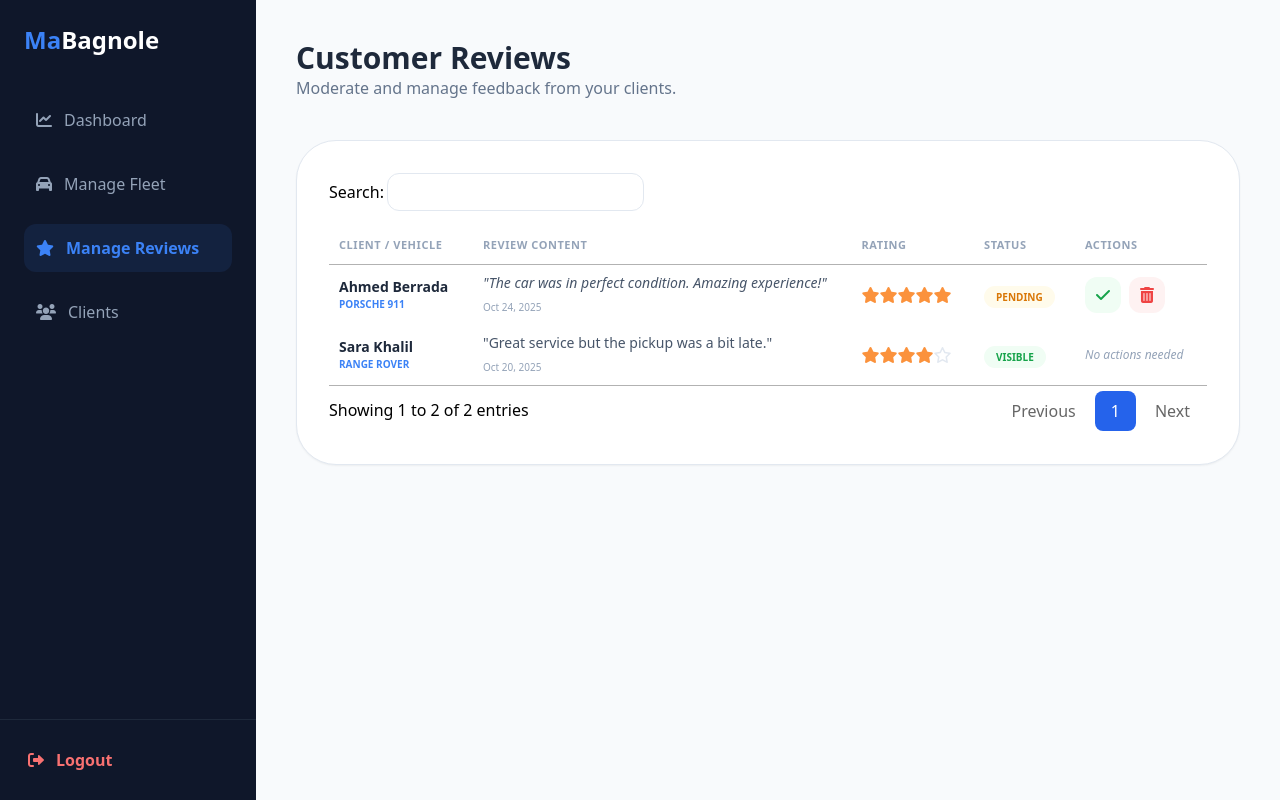
After one commit to lakroune/MaBagnole_v1, a PHP site: page /frontend/admin_reviews.php in a window 1280 px wide. The commit adds this page. Run offline with PHP 8.4, Linux system fonts and the light colour scheme; some libraries are stand-ins or nearby versions.

Commit message:
feat: approver et reject un avis  .

```diff
--- a/app/controler/ClientControler.php
+++ b/app/controler/ClientControler.php
@@ -133,7 +133,7 @@ class ClientControler
         try {
             $avis = new Avis();
             $avis->setIdAvis((int)$_POST["idAvis"]);
-            if ($avis->supprimerAvis($avis->getIdAvis()))
+            if ($avis->rejectReview($avis->getIdAvis()))
                 return true;
             else
                 return false;
--- a/app/model/Client.php
+++ b/app/model/Client.php
@@ -117,7 +117,7 @@ class Client extends Utilisateur
             $stmt = $db->prepare($sql);
             $stmt->bindParam(":idClient", $idClient);
             $stmt->execute();
-            $client = $stmt->fetch(\PDO::FETCH_CLASS, Client::class);
+            $client = $stmt->fetchObject(Client::class);
             if ($client) {
                 return $client;
             } else {
--- a/app/model/Reservation.php
+++ b/app/model/Reservation.php
@@ -194,7 +194,8 @@ class Reservation
             error_log(date('y-m-d h:i:s') . " Connexion :error ." . $e . PHP_EOL, 3, "error.log");
         }
         if ($stmt->execute()) {
-            $reservation = $stmt->fetch(\PDO::FETCH_CLASS, Reservation::class);
+            $stmt->setFetchMode(\PDO::FETCH_CLASS, Reservation::class);
+            $reservation = $stmt->fetch();
             return $reservation;
         } else {
             return null;
@@ -229,7 +230,7 @@ class Reservation
     {
         try {
             $db = Connexion::connect()->getConnexion();
-            $sql = "select * from reservations r inner join vehicules v on r.idVehicule=v.idVehicule inner join utilisateurs u on r.idClient=u.idUtilisateur";
+            $sql = "select r.* from reservations r inner join vehicules v on r.idVehicule=v.idVehicule inner join utilisateurs u on r.idClient=u.idUtilisateur";
             $stmt = $db->prepare($sql);
             if ($stmt->execute()) {
                 $reservations = $stmt->fetchAll(\PDO::FETCH_CLASS, Reservation::class);
--- a/app/view/admin_reservations.php
+++ b/app/view/admin_reservations.php
@@ -156,7 +156,7 @@ if (!isset($_SESSION['Utilisateur']) || $_SESSION['Utilisateur']->getRole() !==
     <script>
         $(document).ready(function() {
             $('#resTable').DataTable({
-                pageLength: 10,
+                pageLength: 8,
             });
         });
 
--- a/app/view/sidebar.php
+++ b/app/view/sidebar.php
@@ -18,6 +18,9 @@
              <a href="admin_categories.php" class="flex items-center gap-3 text-slate-400 hover:text-white transition p-3">
                  <i class="fas fa-tags"></i> Categories
              </a>
+             <a href="admin_reviews.php" class="flex items-center gap-3 text-slate-400 hover:text-white transition p-3">
+                 <i class="fas fa-star"></i> Manage Reviews
+             </a>
              <a href="admin_clients.php" class="flex items-center gap-3 text-slate-400 hover:text-white transition p-3">
                  <i class="fas fa-users"></i> Clients
              </a>
--- /dev/null
+++ b/frontend/admin_reviews.php
@@ -0,0 +1,154 @@
+<!DOCTYPE html>
+<html lang="en">
+<head>
+    <meta charset="UTF-8">
+    <meta name="viewport" content="width=device-width, initial-scale=1.0">
+    <title>MaBagnole | Manage Reviews</title>
+    <script src="https://cdn.tailwindcss.com"></script>
+    <link href="https://cdnjs.cloudflare.com/ajax/libs/font-awesome/6.0.0/css/all.min.css" rel="stylesheet">
+    <link rel="stylesheet" href="https://cdn.datatables.net/1.13.6/css/jquery.dataTables.min.css">
+    <style>
+        .dataTables_wrapper .dataTables_filter input {
+            border-radius: 12px; padding: 6px 12px; border: 1px solid #e2e8f0; outline: none;
+        }
+        .dataTables_wrapper .dataTables_paginate .paginate_button.current {
+            background: #2563eb !important; color: white !important; border: none; border-radius: 8px;
+        }
+    </style>
+</head>
+<body class="bg-slate-50 min-h-screen flex">
+
+    <aside class="w-64 bg-slate-900 min-h-screen text-white flex flex-col sticky top-0 hidden md:flex">
+        <div class="p-6 flex-1">
+            <div class="mb-10">
+                <span class="text-2xl font-black text-blue-500">Ma<span class="text-white">Bagnole</span></span>
+            </div>
+            <nav class="space-y-4">
+                <a href="admin_dashboard.php" class="flex items-center gap-3 text-slate-400 hover:text-white transition p-3">
+                    <i class="fas fa-chart-line"></i> Dashboard
+                </a>
+                <a href="admin_fleet.php" class="flex items-center gap-3 text-slate-400 hover:text-white transition p-3">
+                    <i class="fas fa-car"></i> Manage Fleet
+                </a>
+                <a href="admin_reviews.php" class="flex items-center gap-3 text-blue-500 font-bold bg-blue-500/10 p-3 rounded-xl">
+                    <i class="fas fa-star"></i> Manage Reviews
+                </a>
+                <a href="admin_clients.php" class="flex items-center gap-3 text-slate-400 hover:text-white transition p-3">
+                    <i class="fas fa-users"></i> Clients
+                </a>
+            </nav>
+        </div>
+        <div class="p-4 border-t border-slate-800">
+            <a href="logout.php" class="flex items-center gap-3 p-3 text-red-400 hover:bg-red-500/10 rounded-xl transition font-bold">
+                <i class="fas fa-sign-out-alt"></i> Logout
+            </a>
+        </div>
+    </aside>
+
+    <main class="flex-1 p-4 md:p-10">
+        <header class="mb-10">
+            <h2 class="text-3xl font-bold text-slate-800">Customer Reviews</h2>
+            <p class="text-slate-500">Moderate and manage feedback from your clients.</p>
+        </header>
+
+        <div class="bg-white rounded-[2.5rem] shadow-sm border border-slate-200 p-8">
+            <table id="reviewsTable" class="w-full">
+                <thead>
+                    <tr class="text-left text-slate-400 uppercase text-[11px] font-black tracking-wider">
+                        <th class="pb-4">Client / Vehicle</th>
+                        <th class="pb-4">Review Content</th>
+                        <th class="pb-4">Rating</th>
+                        <th class="pb-4">Status</th>
+                        <th class="pb-4">Actions</th>
+                    </tr>
+                </thead>
+                <tbody class="divide-y divide-slate-100">
+                    <tr class="hover:bg-slate-50/50 transition">
+                        <td class="py-6">
+                            <div class="flex flex-col">
+                                <span class="font-bold text-slate-800 text-sm">Ahmed Berrada</span>
+                                <span class="text-[10px] text-blue-500 font-bold uppercase">Porsche 911</span>
+                            </div>
+                        </td>
+                        <td class="py-6 max-w-xs">
+                            <p class="text-sm text-slate-600 italic">"The car was in perfect condition. Amazing experience!"</p>
+                            <span class="text-[10px] text-slate-400">Oct 24, 2025</span>
+                        </td>
+                        <td class="py-6 text-orange-400">
+                            <i class="fas fa-star"></i><i class="fas fa-star"></i><i class="fas fa-star"></i><i class="fas fa-star"></i><i class="fas fa-star"></i>
+                        </td>
+                        <td class="py-6">
+                            <span class="px-3 py-1 bg-amber-50 text-amber-600 rounded-full text-[10px] font-black uppercase">Pending</span>
+                        </td>
+                        <td class="py-6">
+                            <div class="flex gap-2">
+                                <button onclick="approveReview(1)" class="w-9 h-9 bg-green-50 text-green-600 rounded-xl hover:bg-green-600 hover:text-white transition" title="Approve">
+                                    <i class="fas fa-check"></i>
+                                </button>
+                                <button onclick="openDeleteModal(1)" class="w-9 h-9 bg-red-50 text-red-500 rounded-xl hover:bg-red-600 hover:text-white transition" title="Delete">
+                                    <i class="fas fa-trash-alt"></i>
+                                </button>
+                            </div>
+                        </td>
+                    </tr>
+
+                    <tr class="hover:bg-slate-50/50 transition">
+                        <td class="py-6">
+                            <div class="flex flex-col">
+                                <span class="font-bold text-slate-800 text-sm">Sara Khalil</span>
+                                <span class="text-[10px] text-blue-500 font-bold uppercase">Range Rover</span>
+                            </div>
+                        </td>
+                        <td class="py-6 max-w-xs">
+                            <p class="text-sm text-slate-600">"Great service but the pickup was a bit late."</p>
+                            <span class="text-[10px] text-slate-400">Oct 20, 2025</span>
+                        </td>
+                        <td class="py-6 text-orange-400">
+                            <i class="fas fa-star"></i><i class="fas fa-star"></i><i class="fas fa-star"></i><i class="fas fa-star"></i><i class="far fa-star text-slate-200"></i>
+                        </td>
+                        <td class="py-6">
+                            <span class="px-3 py-1 bg-green-50 text-green-600 rounded-full text-[10px] font-black uppercase">Visible</span>
+                        </td>
+                        <td class="py-6 text-slate-400 italic text-xs">No actions needed</td>
+                    </tr>
+                </tbody>
+            </table>
+        </div>
+    </main>
+
+    <div id="deleteModal" class="fixed inset-0 bg-slate-900/60 backdrop-blur-sm hidden items-center justify-center z-[100] p-4">
+        <div class="bg-white w-full max-w-sm rounded-[2.5rem] p-8 shadow-2xl text-center">
+            <div class="w-16 h-16 bg-red-50 text-red-500 rounded-full flex items-center justify-center mx-auto mb-4 text-2xl"><i class="fas fa-trash-alt"></i></div>
+            <h3 class="text-xl font-bold text-slate-800 mb-2">Delete Review?</h3>
+            <p class="text-slate-400 text-sm mb-6">This feedback will be permanently removed.</p>
+            <div class="flex gap-3">
+                <button onclick="toggleModal('deleteModal')" class="flex-1 py-3 font-bold text-slate-400 bg-slate-50 rounded-xl">Cancel</button>
+                <button class="flex-1 py-3 bg-red-500 text-white rounded-xl font-bold">Yes, Delete</button>
+            </div>
+        </div>
+    </div>
+
+    <script src="https://code.jquery.com/jquery-3.6.0.min.js"></script>
+    <script src="https://cdn.datatables.net/1.13.6/js/jquery.dataTables.min.js"></script>
+    <script>
+        $(document).ready(function() {
+            $('#reviewsTable').DataTable({
+                pageLength: 10,
+                ordering: false,
+                dom: '<"flex justify-between mb-4"f>rtip'
+            });
+        });
+
+        function toggleModal(id) {
+            const modal = document.getElementById(id);
+            modal.classList.toggle('hidden');
+            modal.classList.toggle('flex');
+        }
+
+        function approveReview(id) {
+
+            alert("Review " + id + " has been approved and is now live!");
+        }
+    </script>
+</body>
+</html>
```
Also changed, not shown: app/controler/AdminControler.php (+17 -0 lines), app/model/Avis.php (+37 -6 lines), app/view/admin_reviews.php (added, +243 -0 lines), app/view/details.php (+51 -12 lines).
